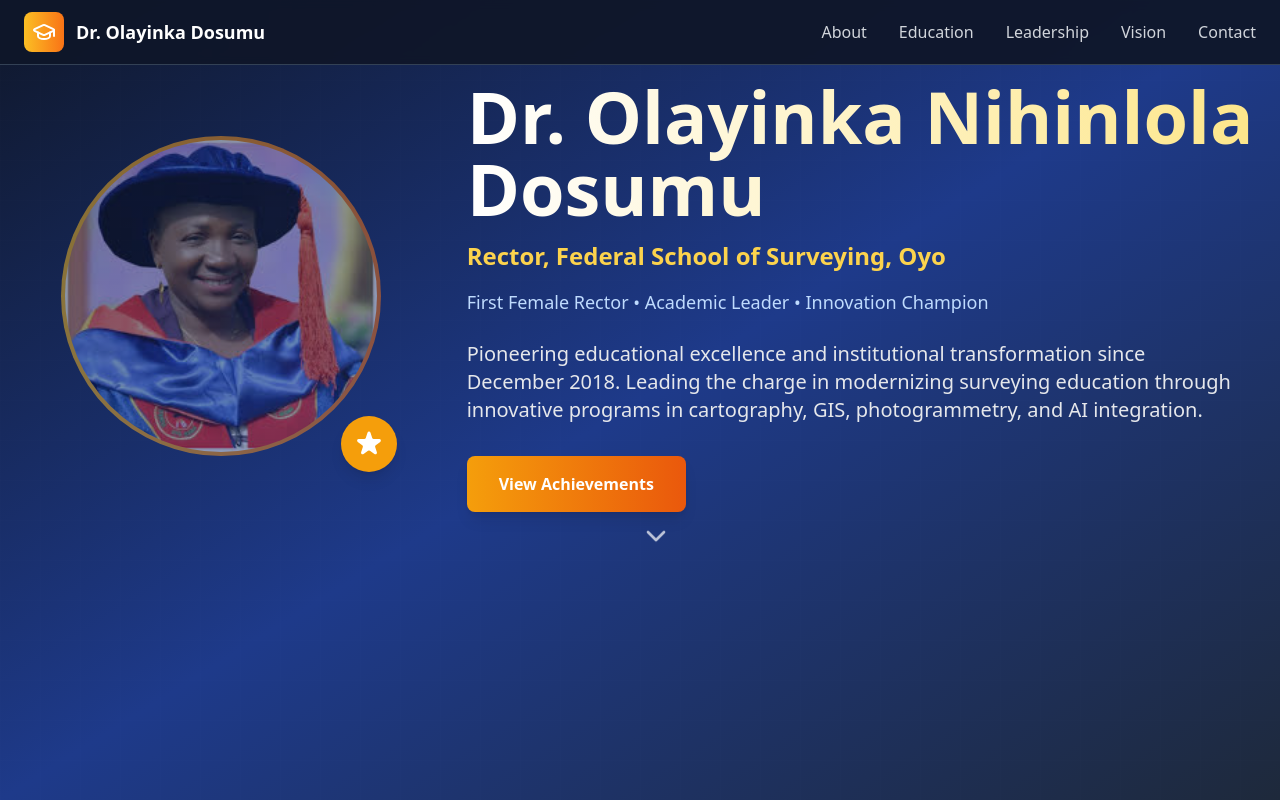
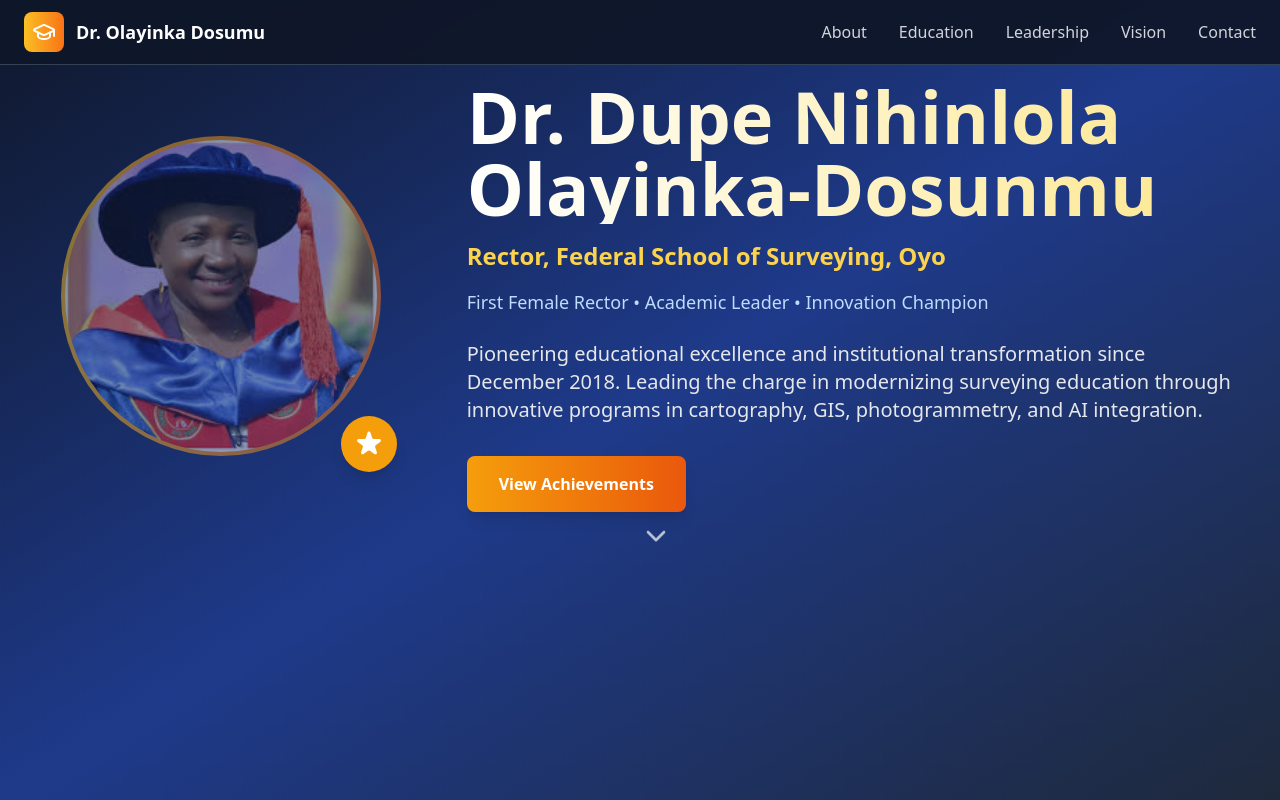
Before and after one commit to Josepholayinka558/Olayinka-portfolio, a React (Vite) app: page / in a window 1280 px wide. Shown: the top 800 px of the page. Built offline with nearby package versions, Linux system fonts and the light colour scheme.

Commit message:
Update Hero.tsx

```diff
--- a/src/components/Hero.tsx
+++ b/src/components/Hero.tsx
@@ -37,7 +37,7 @@ const Hero = () => {
           <div className="lg:w-2/3 text-center lg:text-left">
             <div className="mb-6">
               <h1 className="text-5xl lg:text-7xl font-bold mb-4 bg-gradient-to-r from-white to-amber-200 bg-clip-text text-transparent">
-                Dr. Olayinka Nihinlola Dosumu
+                Dr. Dupe Nihinlola Olayinka-Dosunmu
               </h1>
               <div className="text-xl lg:text-2xl text-amber-300 font-semibold mb-4">
                 Rector, Federal School of Surveying, Oyo
```
